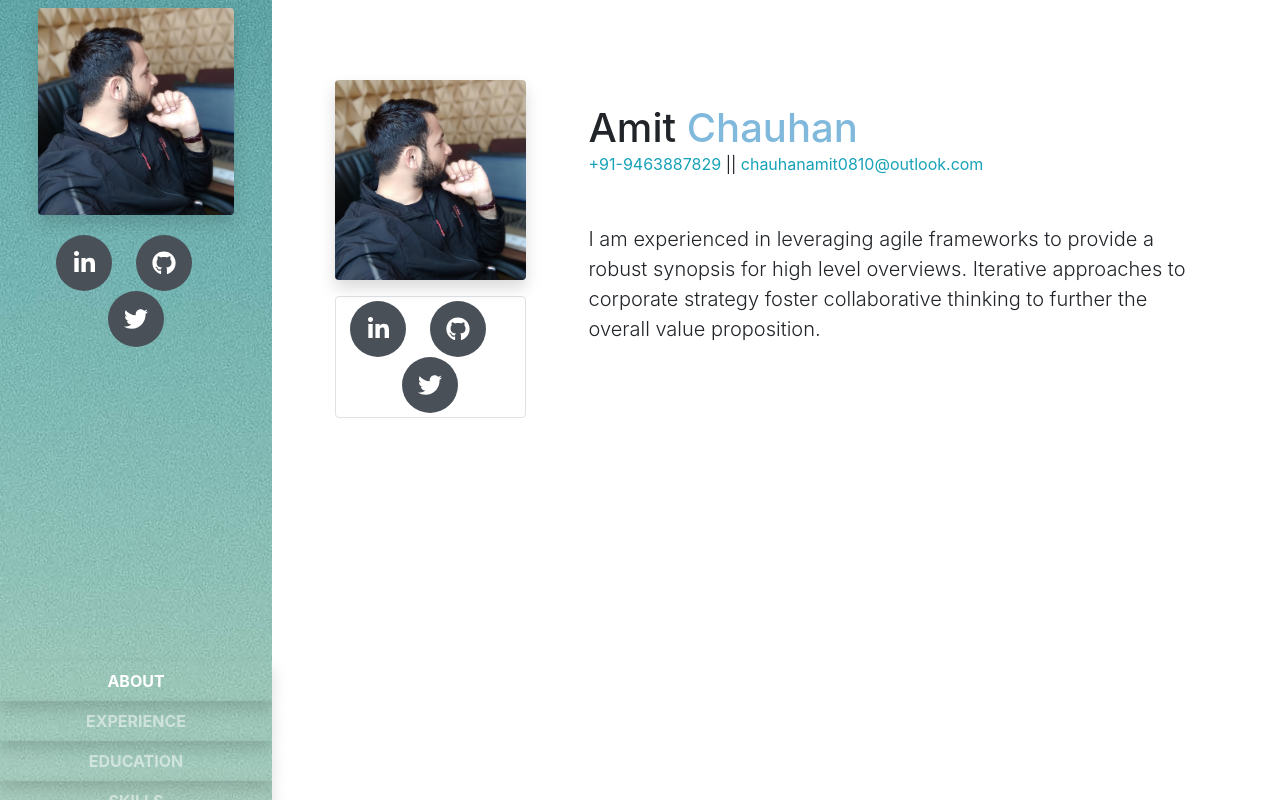
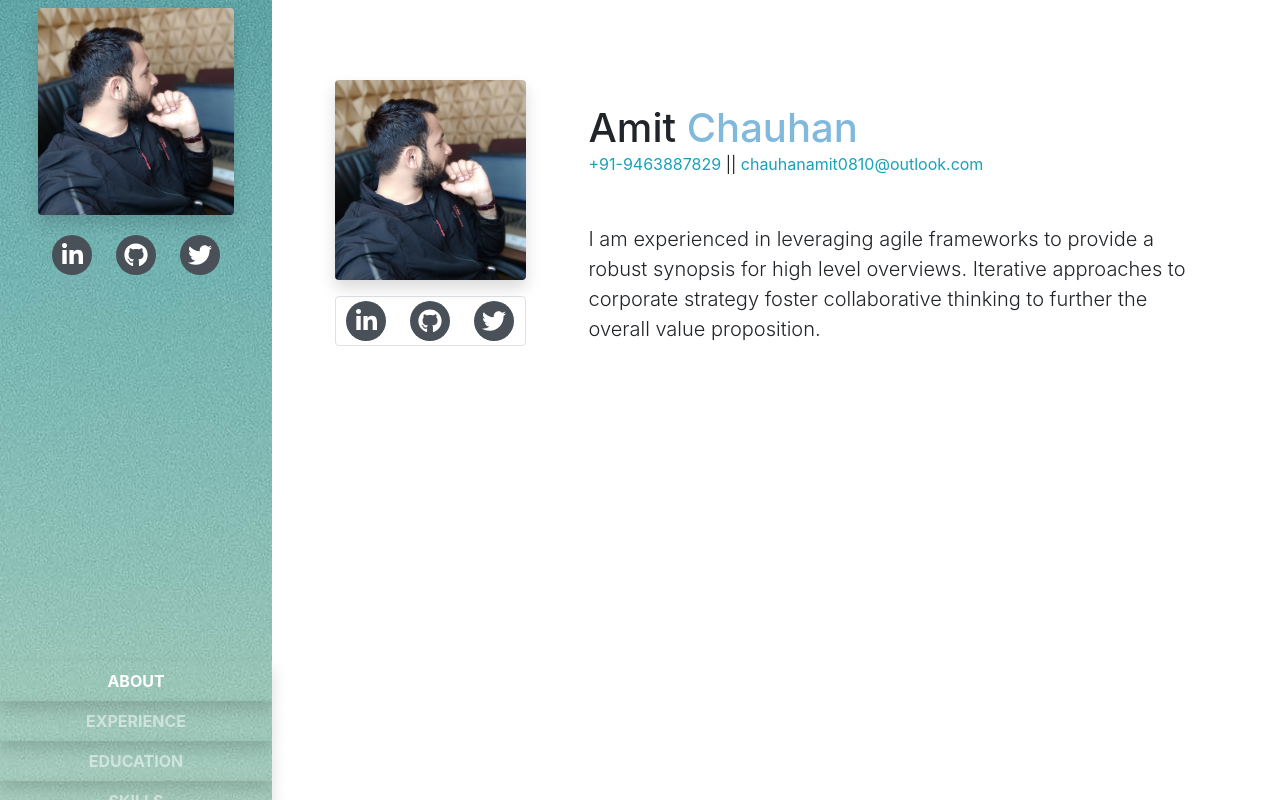
Before and after one commit to bluesuiter/amit.chauhan, a React (Create React App) app: page /about in a window 1280 px wide. Built offline with nearby package versions, Linux system fonts and the light colour scheme; a web font is replaced by a local one.

Commit message:
Update pages.css

```diff
--- a/src/components/Pages/pages.css
+++ b/src/components/Pages/pages.css
@@ -4,23 +4,26 @@
     padding-left: 17rem;
   }
 }
+
 .social-icons .social-icon {
   display: inline-flex;
   align-items: center;
   justify-content: center;
-  height: 3.5rem;
-  width: 3.5rem;
+  height: 2.5rem;
+  width: 2.5rem;
   background-color: #495057;
   color: #fff;
   border-radius: 100%;
   font-size: 1.5rem;
   margin-right: 1.5rem;
 }
+
 .social-icons .social-icon:last-child {
   margin-right: 0;
 }
+
 .social-icons .social-icon:hover {
-  background-color: #609b9f!important;
+  background-color: #13526b !important;
 }
 
 .dev-icons {
@@ -36,6 +39,7 @@ section.resume-section {
   padding-bottom: 5rem;
   max-width: 75rem;
 }
+
 section.resume-section .resume-section-content {
   width: 100%;
 }
@@ -45,6 +49,7 @@ section.resume-section .resume-section-content {
     min-height: 100vh;
   }
 }
+
 @media (min-width: 992px) {
   section.resume-section {
     padding-left: 3rem;
```
